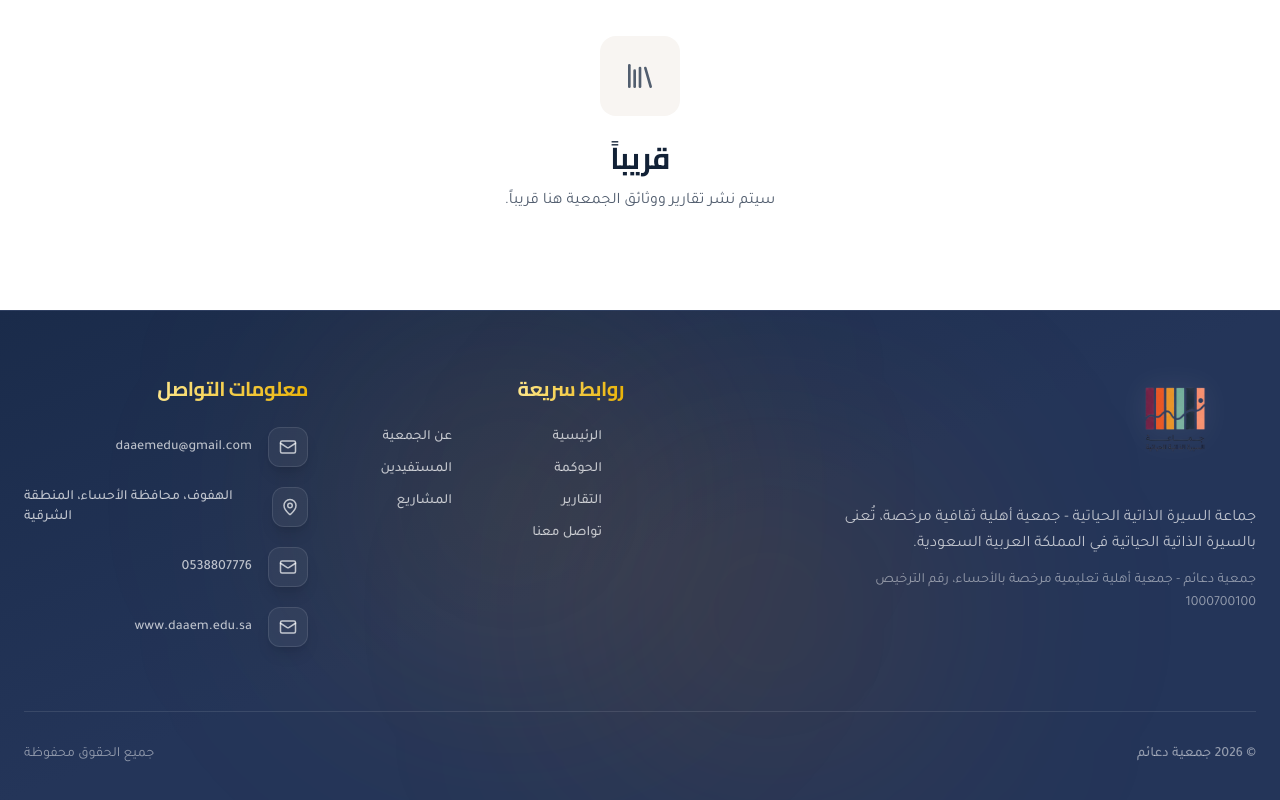
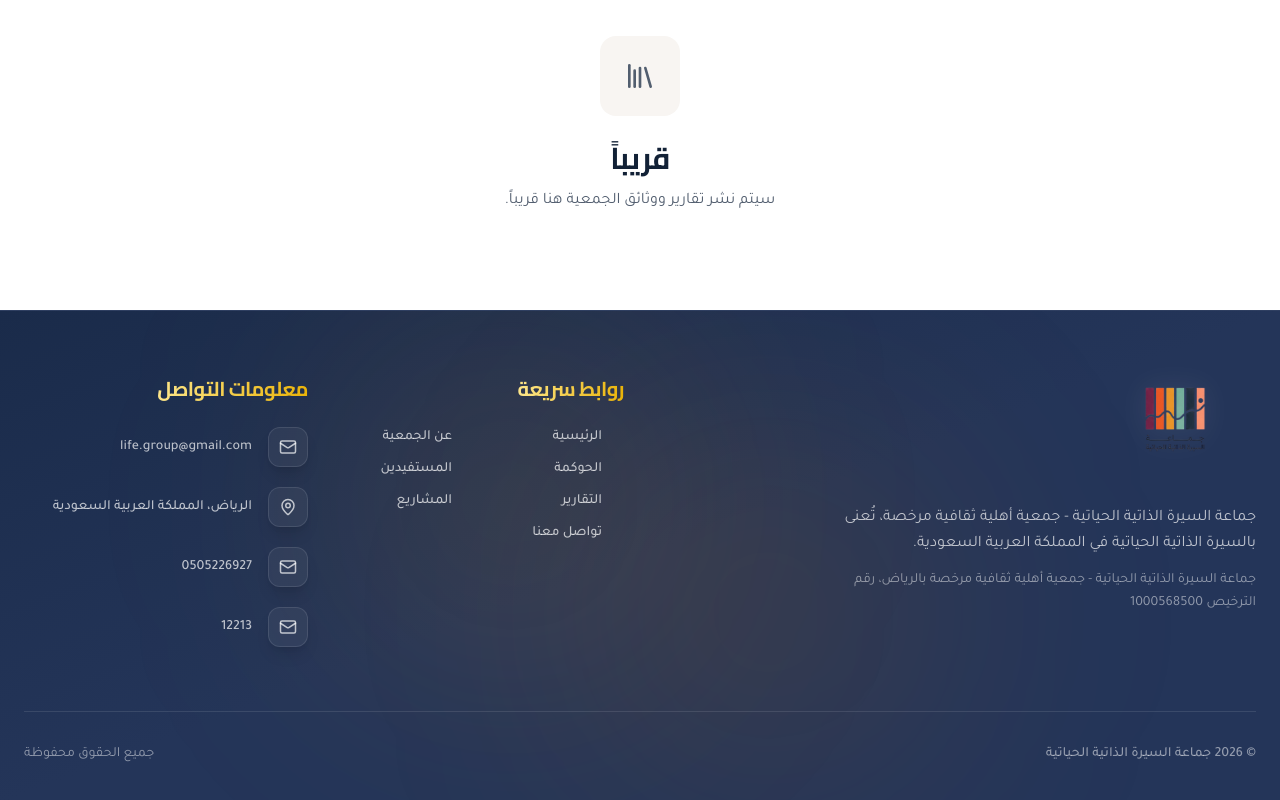
Before and after one commit to nahjaltanfith-cpu/resume, a React (Vite) app: page /reports in a window 1280 px wide. Shown: the part 524-1324 px from the top of the page. Built offline with nearby package versions, Linux system fonts and the light colour scheme; no server answers; the database is empty; the HTML template or start-up script is replaced by a standard one.

Commit message:
Changes
Co-authored-by: nahjaltanfith-cpu <266370382+nahjaltanfith-cpu@users.noreply.github.com>

```diff
--- a/index.html
+++ b/index.html
@@ -3,71 +3,70 @@
   <head>
     <meta charset="UTF-8" />
     <meta name="viewport" content="width=device-width, initial-scale=1.0" />
-    <title>جمعية دعائم | جمعية أهلية تعليمية بمحافظة الأحساء</title>
-    <meta name="description" content="جمعية دعائم - جمعية أهلية تعليمية مرخصة بمحافظة الأحساء، تقدم برامج ومشاريع تعليمية وتدريبية لطلاب المراحل الابتدائية والمتوسطة والثانوية." />
-    <meta name="author" content="جمعية دعائم" />
-    <meta name="keywords" content="جمعية دعائم, دعائم, تعليم الأحساء, جمعية تعليمية, الهفوف, الأحساء, السعودية, اختبارات نافس, مهارات المستقبل, Daaem, Daaem Association, Al-Ahsa education" />
+    <title>جماعة السيرة الذاتية الحياتية | جمعية أهلية ثقافية - الرياض</title>
+    <meta name="description" content="جماعة السيرة الذاتية الحياتية - جمعية سعودية أهلية مرخصة، مقرها الرياض، تُعنى بالسيرة الذاتية الحياتية والإبداع السيري ودعم رؤية المملكة 2030." />
+    <meta name="author" content="جماعة السيرة الذاتية الحياتية" />
+    <meta name="keywords" content="جماعة السيرة الذاتية الحياتية, السيرة الذاتية, أدب السيرة, الرياض, جمعية ثقافية, وزارة الثقافة, رؤية 2030, Sira Group, Saudi biography, autobiography, Arabic literature" />
     <meta name="robots" content="index, follow, max-snippet:-1, max-image-preview:large, max-video-preview:-1" />
     <meta name="googlebot" content="index, follow" />
-    <link rel="canonical" href="https://daaem.edu.sa/" />
-    <link rel="alternate" hreflang="ar" href="https://daaem.edu.sa/" />
-    <link rel="alternate" hreflang="en" href="https://daaem.edu.sa/" />
-    <link rel="alternate" hreflang="x-default" href="https://daaem.edu.sa/" />
-    <meta name="geo.region" content="SA-04" />
-    <meta name="geo.placename" content="Hofuf, Al-Ahsa" />
-    <meta name="geo.position" content="25.3833;49.5833" />
-    <meta name="ICBM" content="25.3833, 49.5833" />
+    <link rel="canonical" href="https://sira-group.org.sa/" />
+    <link rel="alternate" hreflang="ar" href="https://sira-group.org.sa/" />
+    <link rel="alternate" hreflang="en" href="https://sira-group.org.sa/" />
+    <link rel="alternate" hreflang="x-default" href="https://sira-group.org.sa/" />
+    <meta name="geo.region" content="SA-01" />
+    <meta name="geo.placename" content="Riyadh" />
+    <meta name="geo.position" content="24.7136;46.6753" />
+    <meta name="ICBM" content="24.7136, 46.6753" />
 
-    <meta property="og:title" content="جمعية دعائم" />
-    <meta property="og:description" content="جمعية أهلية تعليمية مرخصة بمحافظة الأحساء - برامج ومشاريع تعليمية وتدريبية متميزة." />
+    <meta property="og:title" content="جماعة السيرة الذاتية الحياتية" />
+    <meta property="og:description" content="جمعية أهلية ثقافية مرخصة بالرياض، تُعنى بالسيرة الذاتية والإبداع السيري ودعم رؤية المملكة 2030." />
     <meta property="og:type" content="website" />
-    <meta property="og:url" content="https://daaem.edu.sa/" />
-    <meta property="og:site_name" content="جمعية دعائم" />
+    <meta property="og:url" content="https://sira-group.org.sa/" />
+    <meta property="og:site_name" content="جماعة السيرة الذاتية الحياتية" />
     <meta property="og:locale" content="ar_SA" />
-    <meta property="og:image" content="https://daaem.edu.sa/og-image.jpg" />
-    <meta property="og:image:secure_url" content="https://daaem.edu.sa/og-image.jpg" />
-    <meta property="og:image:type" content="image/jpeg" />
+    <meta property="og:image" content="https://sira-group.org.sa/logo.png" />
+    <meta property="og:image:secure_url" content="https://sira-group.org.sa/logo.png" />
+    <meta property="og:image:type" content="image/png" />
     <meta property="og:image:width" content="1200" />
     <meta property="og:image:height" content="630" />
-    <meta property="og:image:alt" content="شعار جمعية دعائم" />
+    <meta property="og:image:alt" content="شعار جماعة السيرة الذاتية الحياتية" />
 
     <meta name="twitter:card" content="summary_large_image" />
-    <meta name="twitter:title" content="جمعية دعائم" />
-    <meta name="twitter:description" content="جمعية أهلية تعليمية مرخصة بمحافظة الأحساء - برامج ومشاريع تعليمية وتدريبية متميزة." />
-    <meta name="twitter:image" content="https://daaem.edu.sa/og-image.jpg" />
-    <meta name="twitter:image:alt" content="شعار جمعية دعائم" />
+    <meta name="twitter:title" content="جماعة السيرة الذاتية الحياتية" />
+    <meta name="twitter:description" content="جمعية أهلية ثقافية مرخصة بالرياض، تُعنى بالسيرة الذاتية الحياتية." />
+    <meta name="twitter:image" content="https://sira-group.org.sa/logo.png" />
+    <meta name="twitter:image:alt" content="شعار جماعة السيرة الذاتية الحياتية" />
     <link rel="icon" type="image/png" href="/logo.png" />
     <link rel="apple-touch-icon" href="/logo.png" />
 
     <link rel="preconnect" href="https://fonts.googleapis.com">
     <link rel="preconnect" href="https://fonts.gstatic.com" crossorigin>
-    <link href="https://fonts.googleapis.com/css2?family=Tajawal:wght@300;400;500;700;800;900&family=Cairo:wght@300;400;500;600;700;800;900&family=Poppins:wght@300;400;500;600;700;800&display=swap" rel="stylesheet">
+    <link href="https://fonts.googleapis.com/css2?family=Tajawal:wght@300;400;500;700;800;900&family=Cairo:wght@300;400;500;600;700;800;900&family=Amiri:wght@400;700&family=Poppins:wght@300;400;500;600;700;800&display=swap" rel="stylesheet">
 
     <script type="application/ld+json">
     {
       "@context": "https://schema.org",
       "@type": "NGO",
-      "name": "جمعية دعائم",
-      "alternateName": ["دعائم", "Daaem", "Daaem Association"],
-      "url": "https://daaem.edu.sa",
-      "logo": "https://daaem.edu.sa/logo.png",
-      "image": "https://daaem.edu.sa/logo.png",
-      "description": "جمعية أهلية تعليمية مرخصة من المركز الوطني لتنمية القطاع غير الربحي برقم 1000700100، تخدم طلاب التعليم العام بمحافظة الأحساء.",
-      "foundingDate": "2024",
+      "name": "جماعة السيرة الذاتية الحياتية",
+      "alternateName": ["جماعة السيرة", "Sira Group"],
+      "url": "https://sira-group.org.sa",
+      "logo": "https://sira-group.org.sa/logo.png",
+      "image": "https://sira-group.org.sa/logo.png",
+      "description": "جمعية أهلية ثقافية سعودية مرخصة برقم 1000568500، تُعنى بالسيرة الذاتية الحياتية، مقرها الرياض، وتخضع لإشراف وزارة الثقافة.",
       "areaServed": {
-        "@type": "AdministrativeArea",
-        "name": "محافظة الأحساء"
+        "@type": "Country",
+        "name": "المملكة العربية السعودية"
       },
       "address": {
         "@type": "PostalAddress",
-        "addressLocality": "الهفوف",
-        "addressRegion": "المنطقة الشرقية",
+        "addressLocality": "الرياض",
+        "postalCode": "12213",
         "addressCountry": "SA"
       },
-      "email": "daaemedu@gmail.com",
-      "telephone": "+966538807776",
-      "knowsAbout": ["التعليم", "تجويد نواتج التعلم", "اختبارات نافس", "مهارات المستقبل", "رعاية الموهوبين"],
-      "slogan": "تعليم متميز يصنع جيلاً واعياً، منتمياً، ومبدعاً"
+      "email": "life.group@gmail.com",
+      "telephone": "+966505226927",
+      "knowsAbout": ["السيرة الذاتية", "الإبداع السيري", "أدب السيرة", "الدراسات النقدية", "الترجمة الأدبية"],
+      "slogan": "الإبداع السيري نحو هوية ثقافية وطنية"
     }
     </script>
   </head>
@@ -75,11 +74,11 @@
     <div id="root"></div>
     <noscript>
       <div style="font-family: Tajawal, Arial, sans-serif; direction: rtl; text-align: right; padding: 40px 20px; max-width: 900px; margin: 0 auto; line-height: 1.8;">
-        <h1>جمعية دعائم</h1>
-        <h2>جمعية أهلية تعليمية بمحافظة الأحساء - الهفوف - المملكة العربية السعودية</h2>
-        <p>جمعية دعائم جمعية أهلية غير ربحية مرخصة من المركز الوطني لتنمية القطاع غير الربحي برقم 1000700100 وتاريخ 23/05/1446هـ، تقدم برامج تعليمية متميزة لطلاب المراحل الابتدائية والمتوسطة والثانوية بمحافظة الأحساء.</p>
+        <h1>جماعة السيرة الذاتية الحياتية</h1>
+        <h2>جمعية أهلية ثقافية بالرياض - المملكة العربية السعودية</h2>
+        <p>جماعة السيرة الذاتية الحياتية جمعية سعودية أهلية غير ربحية مرخصة برقم 1000568500، مقرها الرياض، وتخضع لإشراف وزارة الثقافة. تسعى لتكوين هوية ثقافية وطنية اجتماعية عبر الإبداع السيري ودعم رؤية المملكة 2030.</p>
         <h3>تواصل</h3>
-        <p>البريد: daaemedu@gmail.com | جوال: 0538807776 | الموقع: www.daaem.edu.sa</p>
+        <p>البريد: life.group@gmail.com | جوال: 0505226927</p>
       </div>
     </noscript>
     <script type="module" src="/src/main.tsx"></script>
--- a/src/components/Footer.tsx
+++ b/src/components/Footer.tsx
@@ -33,7 +33,7 @@ const Footer = () => {
               <motion.img
                 whileHover={{ scale: 1.05 }}
                 src={logo}
-                alt="شعار جمعية دعائم"
+                alt="شعار جماعة السيرة الذاتية الحياتية"
                 className="h-20 md:h-24 object-contain drop-shadow-[0_0_15px_rgba(255,255,255,0.1)]"
               />
             </Link>
@@ -42,8 +42,8 @@ const Footer = () => {
             </p>
             <p className="text-white/50 text-sm leading-relaxed max-w-md">
               {lang === "ar"
-                ? "جمعية دعائم - جمعية أهلية تعليمية مرخصة بالأحساء، رقم الترخيص 1000700100"
-                : "Daaem - A licensed educational NGO in Al-Ahsa, License No. 1000700100"}
+                ? "جماعة السيرة الذاتية الحياتية - جمعية أهلية ثقافية مرخصة بالرياض، رقم الترخيص 1000568500"
+                : "Sira Group - A licensed cultural NGO in Riyadh, License No. 1000568500"}
             </p>
           </div>
 
@@ -73,10 +73,10 @@ const Footer = () => {
             </h4>
             <div className="flex flex-col gap-5">
               {[
-                { icon: Mail, text: contactEmail || "daaemedu@gmail.com" },
-                { icon: MapPin, text: lang === "ar" ? (contactLocationAr || "الهفوف، محافظة الأحساء، المنطقة الشرقية") : (contactLocationEn || "Hofuf, Al-Ahsa Governorate, Eastern Province") },
-                { icon: Mail, text: "0538807776" },
-                { icon: Mail, text: "www.daaem.edu.sa" },
+                { icon: Mail, text: contactEmail || "life.group@gmail.com" },
+                { icon: MapPin, text: lang === "ar" ? (contactLocationAr || "الرياض، المملكة العربية السعودية") : (contactLocationEn || "Riyadh, Saudi Arabia") },
+                { icon: Mail, text: "0505226927" },
+                { icon: Mail, text: "12213" },
               ].map(({ icon: Icon, text }, i) => (
                 <div key={i} className="flex items-center gap-4 group cursor-pointer">
                   <div className="w-10 h-10 rounded-xl bg-white/5 border border-white/10 flex items-center justify-center group-hover:bg-amber-500/10 group-hover:border-amber-500/30 transition-all duration-300 shadow-lg">
@@ -94,7 +94,7 @@ const Footer = () => {
 
         <div className="mt-16 pt-8 border-t border-white/10 flex flex-col md:flex-row items-center justify-between gap-4">
           <p className="text-sm text-white/50 font-medium">
-            © {new Date().getFullYear()} {lang === "ar" ? "جمعية دعائم" : "Daaem Association"}
+            © {new Date().getFullYear()} {lang === "ar" ? "جماعة السيرة الذاتية الحياتية" : "Sira Group"}
           </p>
           <p className="text-sm text-white/50">
             {t.footer.rights[lang]}
--- a/src/components/SEOHead.tsx
+++ b/src/components/SEOHead.tsx
@@ -9,8 +9,8 @@ interface SEOHeadProps {
   descriptionEn: string;
 }
 
-const BASE_URL = "https://daaem.edu.sa";
-const OG_IMAGE = `${BASE_URL}/og-image.jpg`;
+const BASE_URL = "https://sira-group.org.sa";
+const OG_IMAGE = `${BASE_URL}/logo.png`;
 
 const SEOHead = ({ titleAr, titleEn, descriptionAr, descriptionEn }: SEOHeadProps) => {
   const { lang } = useLang();
--- a/src/pages/AdminLogin.tsx
+++ b/src/pages/AdminLogin.tsx
@@ -3,8 +3,8 @@ import { useNavigate } from "react-router-dom";
 import { motion } from "framer-motion";
 import { Lock, User, Eye, EyeOff, AlertCircle } from "lucide-react";
 
-const ADMIN_USERNAME = "daaem_admin";
-const ADMIN_PASSWORD = "Daaem@2030!Secure";
+const ADMIN_USERNAME = "sira_admin";
+const ADMIN_PASSWORD = "Sira@2026!Heritage";
 
 const AdminLogin = () => {
   const [username, setUsername] = useState("");
--- a/src/pages/Contact.tsx
+++ b/src/pages/Contact.tsx
@@ -55,10 +55,10 @@ const Contact = () => {
   return (
     <PageTransition>
       <SEOHead
-        titleAr="تواصل معنا | جمعية دعائم"
-        titleEn="Contact Us | Daaem Association"
-        descriptionAr="تواصل مع جمعية دعائم - الهفوف، محافظة الأحساء. البريد: daaemedu@gmail.com"
-        descriptionEn="Contact Daaem Association - Abha, Al-Ahsa region. Email: daaemedu@gmail.com"
+        titleAr="تواصل معنا | جماعة السيرة الذاتية الحياتية"
+        titleEn="Contact Us | Sira Group"
+        descriptionAr="تواصل مع جماعة السيرة الذاتية الحياتية - الرياض. البريد: life.group@gmail.com"
+        descriptionEn="Contact Sira Group - Riyadh, Saudi Arabia. Email: life.group@gmail.com"
       />
       <div className="min-h-screen">
 
@@ -189,10 +189,10 @@ const Contact = () => {
                     </h3>
                     <div className="space-y-6">
                       {[
-                        { icon: Mail, label: lang === "ar" ? "البريد الإلكتروني" : "Email", value: contactEmail || "daaemedu@gmail.com" },
-                        { icon: Mail, label: lang === "ar" ? "الجوال" : "Phone", value: "0538807776" },
-                        { icon: Mail, label: lang === "ar" ? "الموقع" : "Website", value: "www.daaem.edu.sa" },
-                        { icon: MapPin, label: lang === "ar" ? "العنوان" : "Address", value: lang === "ar" ? (contactLocationAr || "الهفوف، محافظة الأحساء، المنطقة الشرقية") : (contactLocationEn || "Hofuf, Al-Ahsa Governorate, Eastern Province") },
+                        { icon: Mail, label: lang === "ar" ? "البريد الإلكتروني" : "Email", value: contactEmail || "life.group@gmail.com" },
+                        { icon: Mail, label: lang === "ar" ? "الجوال" : "Phone", value: "0505226927" },
+                        { icon: Mail, label: lang === "ar" ? "الرمز البريدي" : "Postal Code", value: "12213" },
+                        { icon: MapPin, label: lang === "ar" ? "العنوان" : "Address", value: lang === "ar" ? (contactLocationAr || "الرياض، المملكة العربية السعودية") : (contactLocationEn || "Riyadh, Saudi Arabia") },
                       ].map(({ icon: Icon, label, value }, i) => (
                         <motion.div key={i} whileHover={{ x: lang === "ar" ? -4 : 4 }} className="flex items-start gap-4 group">
                           <div className="w-12 h-12 rounded-xl gradient-gold flex items-center justify-center shrink-0 group-hover:scale-110 transition-transform">
@@ -223,14 +223,14 @@ const Contact = () => {
             </div>
             <div className="rounded-3xl overflow-hidden border border-border shadow-card">
               <iframe
-                src="https://www.google.com/maps/embed?pb=!1m18!1m12!1m3!1d115163!2d49.5!3d25.3833!2m3!1f0!2f0!3f0!3m2!1i1024!2i768!4f13.1!3m3!1m2!1s0x3e34f6e0e9bf9e5b%3A0x0!2sHofuf%20Saudi%20Arabia!5e0!3m2!1sar!2ssa!4v1700000000000!5m2!1sar!2ssa"
+                src="https://www.google.com/maps/embed?pb=!1m18!1m12!1m3!1d115897.2!2d46.6753!3d24.7136!2m3!1f0!2f0!3f0!3m2!1i1024!2i768!4f13.1!3m3!1m2!1s0x0%3A0x0!2sRiyadh%20Saudi%20Arabia!5e0!3m2!1sar!2ssa!4v1700000000000!5m2!1sar!2ssa"
                 width="100%"
                 height="400"
                 style={{ border: 0 }}
                 allowFullScreen
                 loading="lazy"
                 referrerPolicy="no-referrer-when-downgrade"
-                title={lang === "ar" ? "موقع جمعية دعائم" : "Daaem Association Location"}
+                title={lang === "ar" ? "موقع جماعة السيرة الذاتية الحياتية" : "Sira Group Location"}
               />
             </div>
           </AnimatedSection>
```
